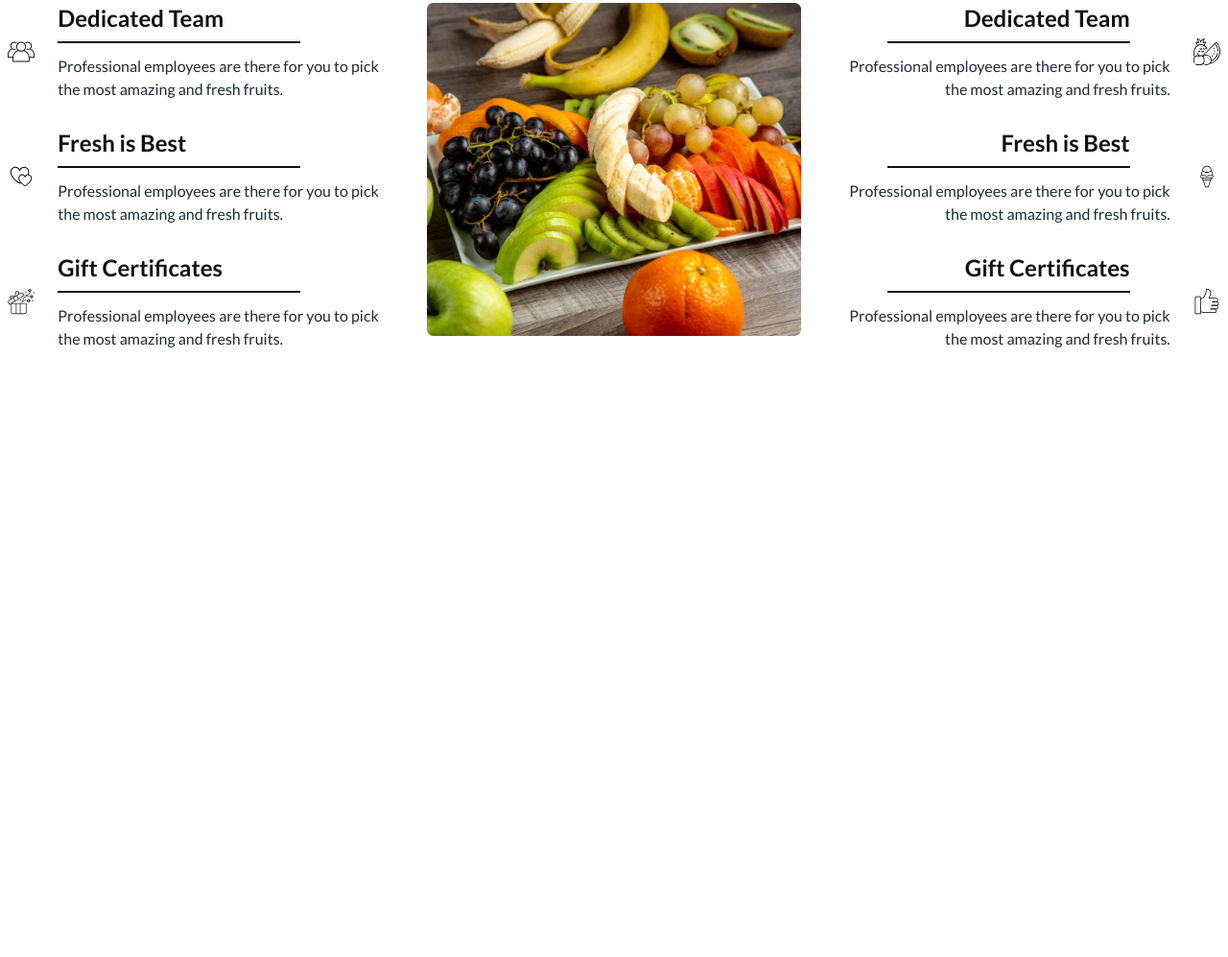
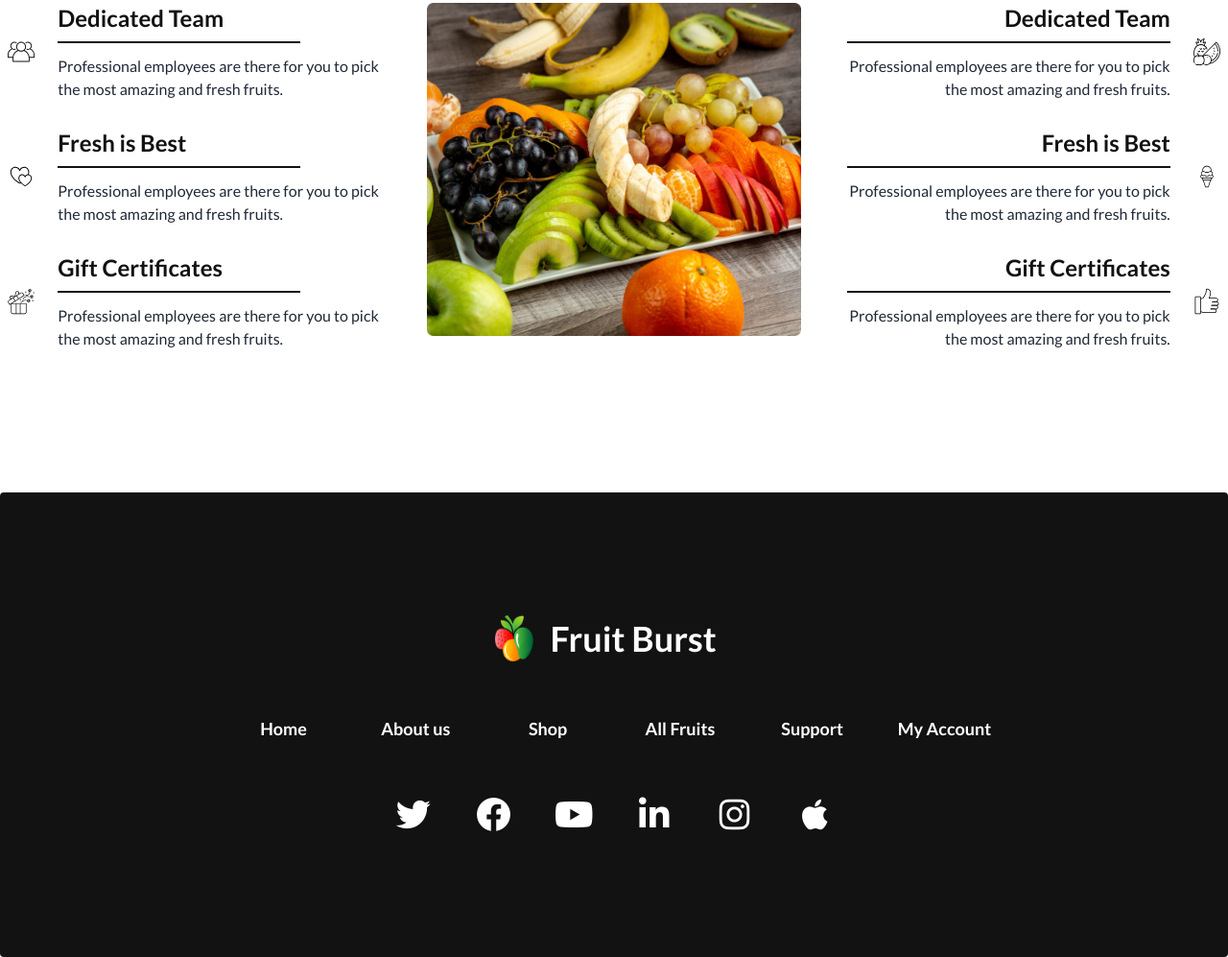
Before and after one commit to saiful1213/B8A3-fruit-brust, a plain HTML site: page index.html in a window 1280 px wide. Shown: the part 2677-3674 px from the top of the page at 96% size. Before the commit the page ends 3078 px from the top, so only its background shows below. Drawn offline with nearby package versions, Linux system fonts and the light colour scheme.

Commit message:
completed the project

```diff
--- a/index.html
+++ b/index.html
@@ -12,6 +12,8 @@
    <link rel="preconnect" href="https://fonts.googleapis.com">
    <link rel="preconnect" href="https://fonts.gstatic.com" crossorigin>
    <link href="https://fonts.googleapis.com/css2?family=Lato:wght@400;700&display=swap" rel="stylesheet">
+   <!-- favicon link -->
+   <link rel="shortcut icon" href="./images/logo.png" type="image/x-icon">
    <!-- fontAwesome cdn -->
    <link rel="stylesheet" href="https://cdnjs.cloudflare.com/ajax/libs/font-awesome/6.4.0/css/all.min.css"
       integrity="sha512-iecdLmaskl7CVkqkXNQ/ZH/XLlvWZOJyj7Yy7tcenmpD1ypASozpmT/E0iPtmFIB46ZmdtAc9eNBvH0H/ZpiBw=="
@@ -73,7 +75,7 @@
          </div>
          <!-- navbar end -->
          <div class="navbar-end md:ml-auto lg:m-auto">
-            <div class="form-control relative hidden md:block">
+            <div class="form-control relative hidden sm:block">
                <input type="text" placeholder="Search here" class="input rounded-full input-bordered" />
                <i class="fa-solid fa-magnifying-glass absolute right-4 top-4"></i>
             </div>
@@ -163,6 +165,7 @@
          </div>
       </div>
    </header>
+
    <main class="max-w-7xl mx-auto">
       <!-- fruit section start -->
       <section class="hidden md:block">
@@ -307,7 +310,7 @@
                      <div class="card rounded-lg card-compact bg-base-100 text-center">
                         <figure><img src="./images/fruit7.png" /></figure>
                         <div class="card-body">
-                           <h2 class="text-heading-color text-2xl font-bold">Apple</h2>
+                           <h2 class="text-heading-color text-2xl font-bold">Orange</h2>
                            <p class="font-semibold">Proffesional employees are there for you to pick the most amazing
                               and fresh fruits</p>
                            <!-- rating-container -->
@@ -363,7 +366,7 @@
                      <div class="card rounded-lg card-compact bg-base-100 text-center">
                         <figure><img src="./images/fruit8.png" /></figure>
                         <div class="card-body">
-                           <h2 class="text-heading-color text-2xl font-bold">Apple</h2>
+                           <h2 class="text-heading-color text-2xl font-bold">Strawbarry</h2>
                            <p class="font-semibold">Proffesional employees are there for you to pick the most amazing
                               and fresh fruits</p>
                            <!-- rating-container -->
@@ -419,7 +422,7 @@
                      <div class="card rounded-lg card-compact bg-base-100 text-center">
                         <figure><img src="./images/fruit9.png" /></figure>
                         <div class="card-body">
-                           <h2 class="text-heading-color text-2xl font-bold">Apple</h2>
+                           <h2 class="text-heading-color text-2xl font-bold">Banana</h2>
                            <p class="font-semibold">Proffesional employees are there for you to pick the most amazing
                               and fresh fruits</p>
                            <!-- rating-container -->
@@ -523,7 +526,9 @@
       <!-- why coose us  section -->
       <section class="mt-14 md:mt28 p-2">
          <h2 class="text-heading-color text-3xl lg:text-5xl font-extrabold text-center">Why Choose Us</h2>
-         <p class="font-semibold w-full md:w-2/4 text-center text-[#12121299] mx-auto mt-6">Contrary to popular belief, is not simply random text. It has roots in a piece of classical Latin literature from 45 BC, making it over 2000 years old.</p>
+         <p class="font-semibold w-full md:w-2/4 text-center text-[#12121299] mx-auto mt-6">Contrary to popular belief,
+            is not simply random text. It has roots in a piece of classical Latin literature from 45 BC, making it over
+            2000 years old.</p>
          <!-- grid-container -->
          <div class="grid mt-12 grid-cols-1 md:grid-cols-2 lg:grid-cols-3 gap-12">
             <!-- card1 -->
@@ -534,7 +539,8 @@
                      <img src="./images/group 1.svg" class="w-12">
                   </div>
                   <div>
-                     <h4 class="text-heading-color mx-auto md:mx-0 border-b-2 w-3/4 border-[#121212] text-2xl font-extrabold mb-3 pb-2">
+                     <h4
+                        class="text-heading-color mx-auto md:mx-0 border-b-2 w-3/4 border-[#121212] text-2xl font-extrabold mb-3 pb-2">
                         Dedicated Team</h4>
                      <p>Professional employees are there for you to pick the most amazing and fresh fruits.</p>
                   </div>
@@ -545,7 +551,9 @@
                      <img src="./images/love 1.svg" class="w-12">
                   </div>
                   <div>
-                     <h4 class="text-heading-color mx-auto md:mx-0 border-b-2 w-3/4 border-[#121212] text-2xl font-extrabold mb-3 pb-2">Fresh is Best</h4>
+                     <h4
+                        class="text-heading-color mx-auto md:mx-0 border-b-2 w-3/4 border-[#121212] text-2xl font-extrabold mb-3 pb-2">
+                        Fresh is Best</h4>
                      <p>Professional employees are there for you to pick the most amazing and fresh fruits.</p>
                   </div>
                </div>
@@ -555,7 +563,9 @@
                      <img src="./images/gift-box 1.svg" class="w-12">
                   </div>
                   <div>
-                     <h4 class="text-heading-color mx-auto md:mx-0 border-b-2 w-3/4 border-[#121212] text-2xl font-extrabold mb-3 pb-2">Gift Certificates</h4>
+                     <h4
+                        class="text-heading-color mx-auto md:mx-0 border-b-2 w-3/4 border-[#121212] text-2xl font-extrabold mb-3 pb-2">
+                        Gift Certificates</h4>
                      <p>Professional employees are there for you to pick the most amazing and fresh fruits.</p>
                   </div>
                </div>
@@ -572,7 +582,8 @@
                      <img src="./images/fruit 1.svg" class="w-12">
                   </div>
                   <div>
-                     <h4 class="text-heading-color mx-auto md:ml-auto border-b-2 w-3/4 border-[#121212] text-2xl font-extrabold mb-3 pb-2">
+                     <h4
+                        class="text-heading-color mx-auto md:ml-auto border-b-2 border-[#121212] text-2xl font-extrabold mb-3 pb-2">
                         Dedicated Team</h4>
                      <p>Professional employees are there for you to pick the most amazing and fresh fruits.</p>
                   </div>
@@ -583,7 +594,9 @@
                      <img src="./images/ice-cream 1.svg" class="w-12">
                   </div>
                   <div>
-                     <h4 class="text-heading-color border-b-2 w-3/4 mx-auto md:ml-auto border-[#121212] text-2xl font-extrabold mb-3 pb-2">Fresh is Best</h4>
+                     <h4
+                        class="text-heading-color border-b-2 mx-auto md:ml-auto border-[#121212] text-2xl font-extrabold mb-3 pb-2">
+                        Fresh is Best</h4>
                      <p>Professional employees are there for you to pick the most amazing and fresh fruits.</p>
                   </div>
                </div>
@@ -593,7 +606,9 @@
                      <img src="./images/like 1.svg" class="w-12">
                   </div>
                   <div>
-                     <h4 class="text-heading-color border-b-2 mx-auto lg:ml-auto w-3/4 border-[#121212] text-2xl font-extrabold mb-3 pb-2">Gift Certificates</h4>
+                     <h4
+                        class="text-heading-color border-b-2 mx-auto lg:ml-auto border-[#121212] text-2xl font-extrabold mb-3 pb-2">
+                        Gift Certificates</h4>
                      <p>Professional employees are there for you to pick the most amazing and fresh fruits.</p>
                   </div>
                </div>
@@ -601,9 +616,31 @@
          </div>
       </section>
    </main>
-   <footer>
 
+   <footer class="p-8 lg:py-32 bg-heading-color rounded mt-14 md:mt-28">
+      <div class="flex justify-center w-full">
+         <img src="./images/logo.png" class="w-10">
+         <a class="btn btn-ghost normal-case text-xl text-white font-bold lg:text-4xl">Fruit Burst</a>
+      </div>
+      <div class="grid grid-cols-3 lg:w-2/3 my-10 lg:mt-14 mx-auto lg:grid-cols-6 gap-4 justify-center justify-items-center items-center text-center">
+         <a class="link link-hover text-white text-lg font-semibold">Home</a>
+         <a class="link link-hover text-white text-lg font-semibold">About us</a>
+         <a class="link link-hover text-white text-lg font-semibold">Shop</a>
+         <a class="link link-hover text-white text-lg font-semibold">All Fruits</a>
+         <a class="link link-hover text-white text-lg font-semibold">Support</a>
+         <a class="link link-hover text-white text-lg font-semibold">My Account</a>
+      </div>
+      <div class="w-full md:w-1/2 lg:w-2/5 mx-auto lg:mt-14">
+         <div class="grid grid-cols-3 w-full justify-items-center md:grid-cols-6 gap-4">
+            <a href="#"><i class="fa-brands text-4xl mx-5 fa-twitter" style="color: #ffffff;"></i></a>
+            <a href="#"><i class="fa-brands text-4xl mx-5 fa-facebook" style="color: #ffffff;"></i></a>
+            <a href="#"><i class="fa-brands text-4xl mx-5 fa-youtube" style="color: #ffffff;"></i></a>
+            <a href="#"><i class="fa-brands text-4xl mx-5 fa-linkedin-in" style="color: #ffffff;"></i></a>
+            <a href="#"><i class="fa-brands text-4xl mx-5 fa-instagram" style="color: #ffffff;"></i></a>
+            <a href="#"><i class="fa-brands text-4xl mx-5 fa-apple" style="color: #ffffff;"></i></a>
+         </div>
+      </div>
    </footer>
+
 </body>
-
 </html>
```
